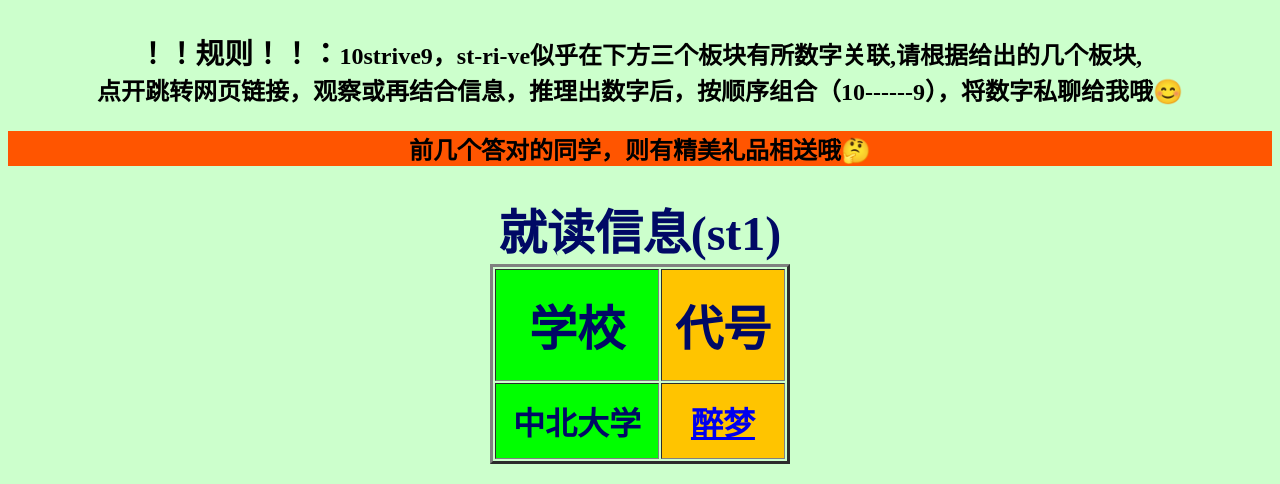
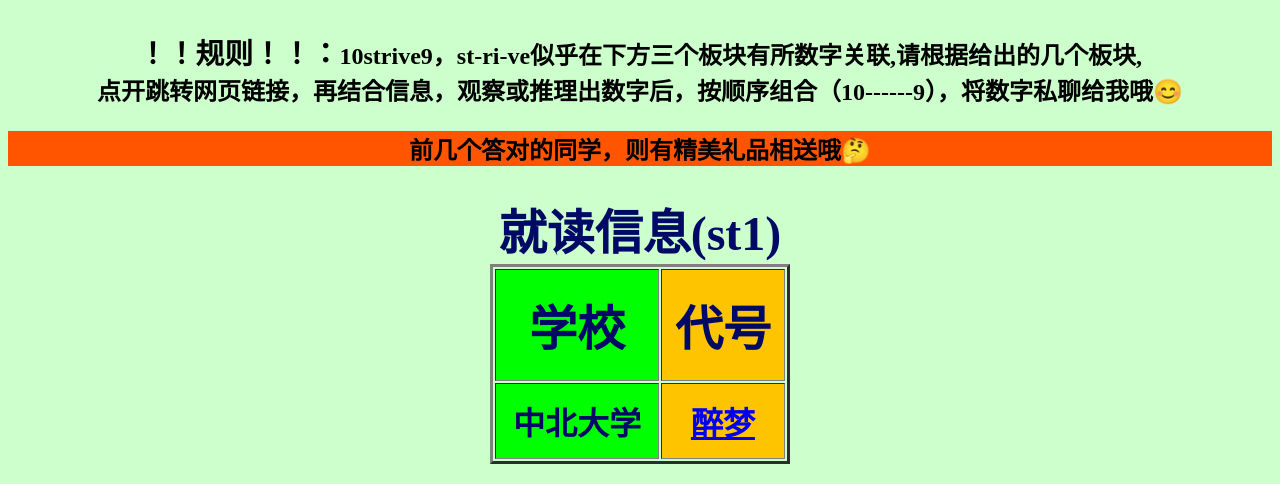
Before and after one commit to 10strive9/78, a plain HTML site: page index.html in a window 1280 px wide. Shown: the part 316-800 px from the top of the page. Drawn offline with Linux system fonts and the light colour scheme.

Commit message:
Update index.html

```diff
--- a/index.html
+++ b/index.html
@@ -23,7 +23,7 @@
 <hr size="7px" noshade=true />
 
 	<font size="5"><p style="background-color:#00aa00;"style="font-family:华文黑体;><font size="6">欢迎来到我的安全屋（兴趣使然&#128517;）要注意观察哦， 来破解密码吧！<span style='font-size:32px;'>&#128175;</span>Let‘s think</p>
-<h4 style="font-family: 微软雅黑体;"><b><big>！！规则！！：</b></big>10strive9，st-ri-ve似乎在下方三个板块有所数字关联,请根据给出的几个板块,<br>点开跳转网页链接，观察或再结合信息，推理出数字后，按顺序组合（10------9），将数字私聊给我哦😊
+<h4 style="font-family: 微软雅黑体;"><b><big>！！规则！！：</b></big>10strive9，st-ri-ve似乎在下方三个板块有所数字关联,请根据给出的几个板块,<br>点开跳转网页链接，再结合信息，观察或推理出数字后，按顺序组合（10------9），将数字私聊给我哦😊
 	<font size="5"><p style="background-color:#ff5500;"style="font-family:华文黑体;><font size="6">前几个答对的同学，则有精美礼品相送哦🤔</p></font>
 	<font color="#000965">
 		<h3 style="font-family: 微软雅黑体;">
```
